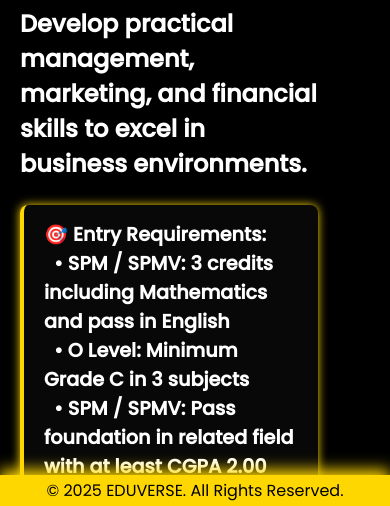
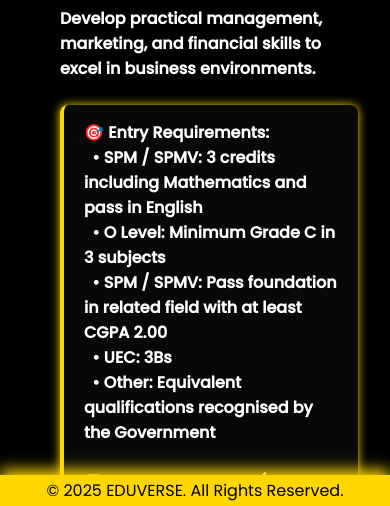
Before and after one commit to htetmyataung8/eduverse010, a plain HTML site: page dip.html in a window 390 px wide. Shown: the part 338-844 px from the top of the page. Drawn offline with Linux system fonts and the light colour scheme; a web font is replaced by a local one.

Commit message:
Update prg.css

```diff
--- a/prg.css
+++ b/prg.css
@@ -1,4 +1,3 @@
-/* COMBINED GLOBAL STYLES FOR EDUVERSE */
 @import url('https://fonts.googleapis.com/css2?family=Miniver&family=Poppins:wght@400;500&display=swap');
 
 :root {
@@ -319,9 +318,11 @@ header .navbar {
     font-size: 2rem;
   }
 
-  .hero-section .hero-detalis .subtitle,
-  .hero-section .hero-detalis .description {
+  .hero-section  .subtitle,
+  .hero-section  .description {
     font-size: 1rem;
+    justify-content: center;
+    margin-left: 40px;
   }
 
   .hero-section .hero-detalis .buttons {
```
